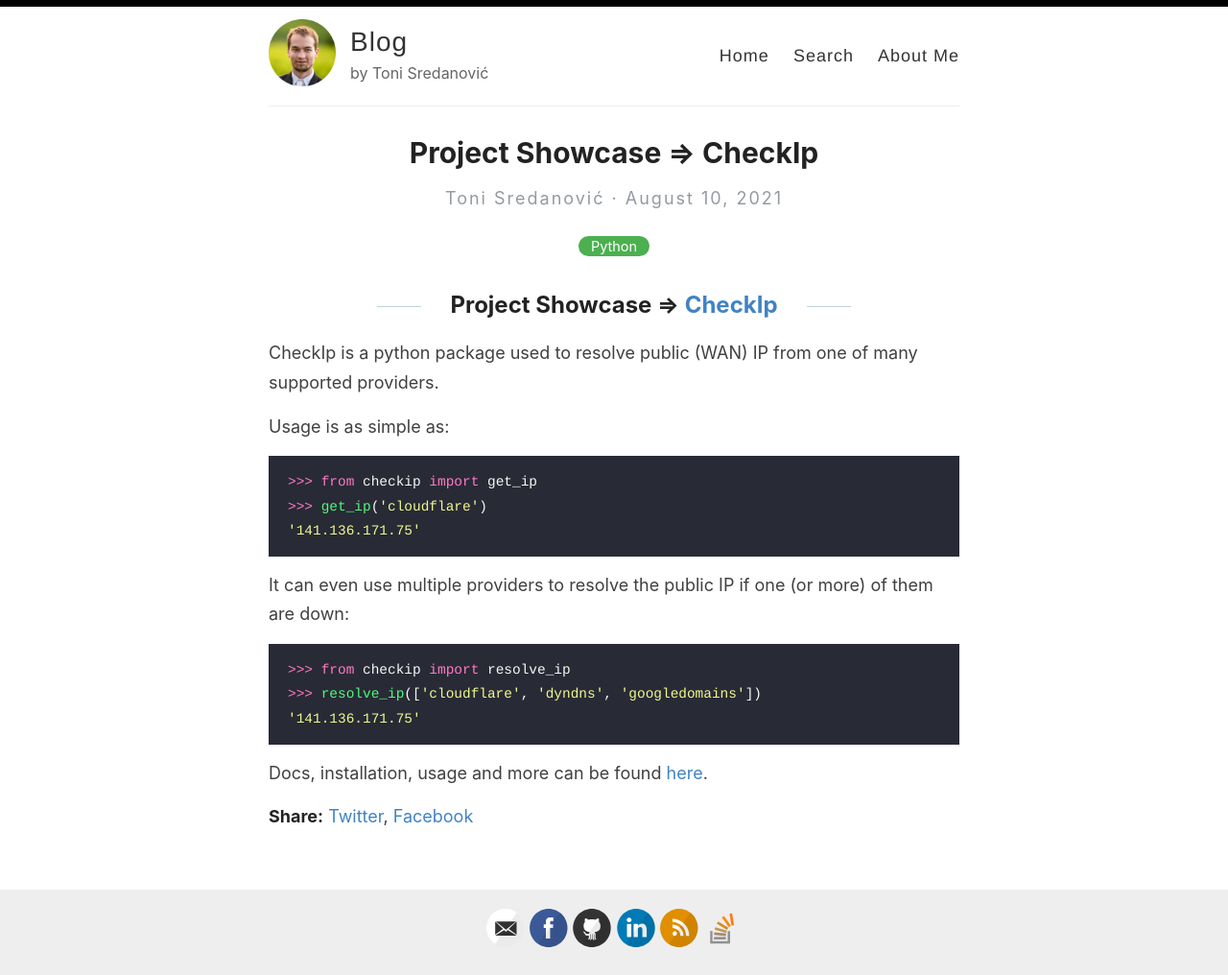
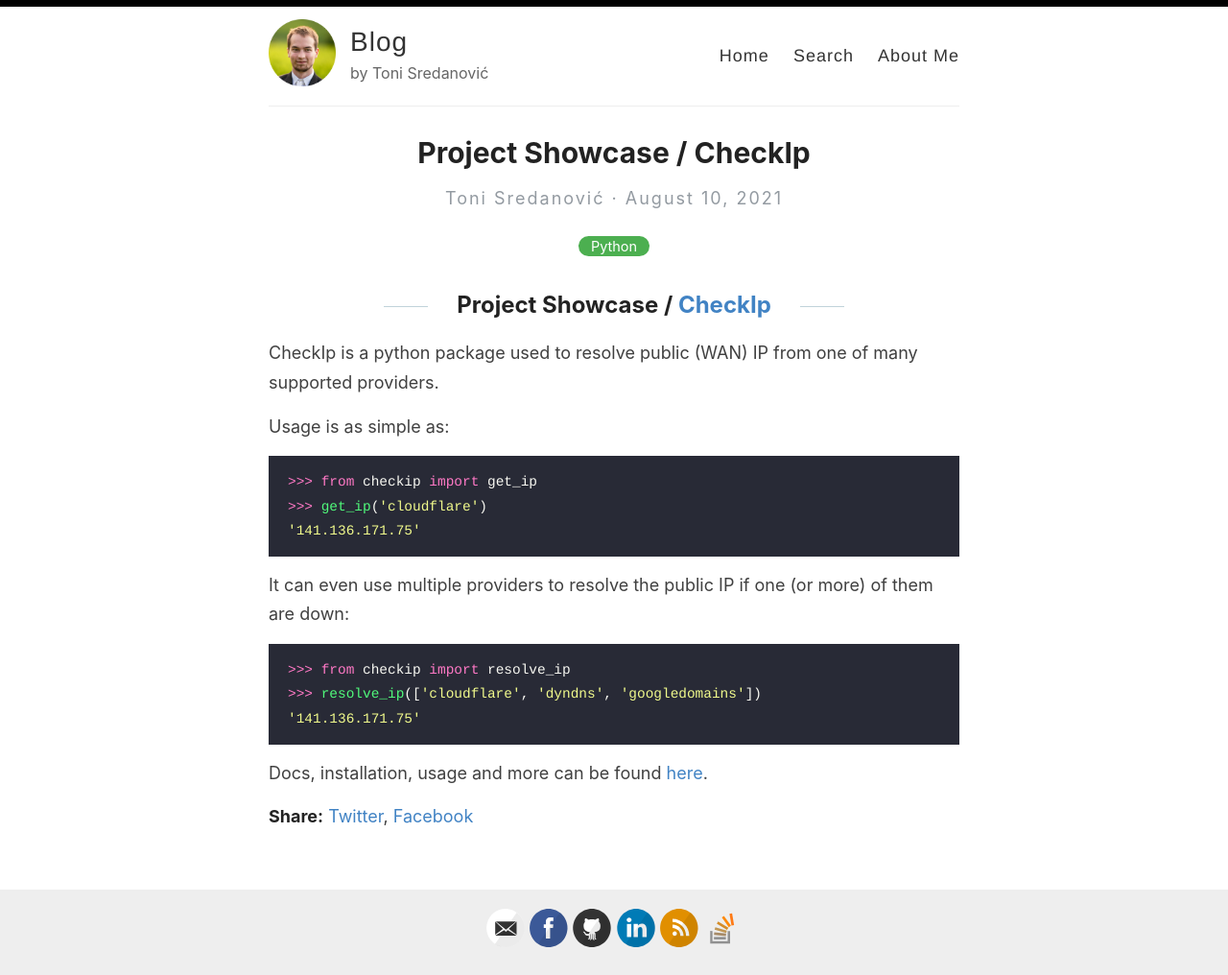
Before and after one commit to tsredanovic/blog, a Jekyll site: the page built from _posts/2021-08-10-project-showcase-checkip.md, in a window 1280 px wide. Shown: the whole page at 96% size. Built offline with Jekyll 4.4.1, drawn with Linux system fonts in a browser that asks for light colours.

```diff
--- a/_posts/2021-08-10-project-showcase-checkip.md
+++ b/_posts/2021-08-10-project-showcase-checkip.md
@@ -1,11 +1,11 @@
 ---
 layout: post
-title:  Project Showcase => CheckIp
+title:  Project Showcase / CheckIp
 categories: Python
 excerpt: CheckIp is a python package used to resolve public (WAN) IP from one of many supported providers.
 ---
 
-## Project Showcase => [CheckIp](https://github.com/tsredanovic/checkip)
+## Project Showcase / [CheckIp](https://github.com/tsredanovic/checkip)
 
 CheckIp is a python package used to resolve public (WAN) IP from one of many supported providers.
 
```
